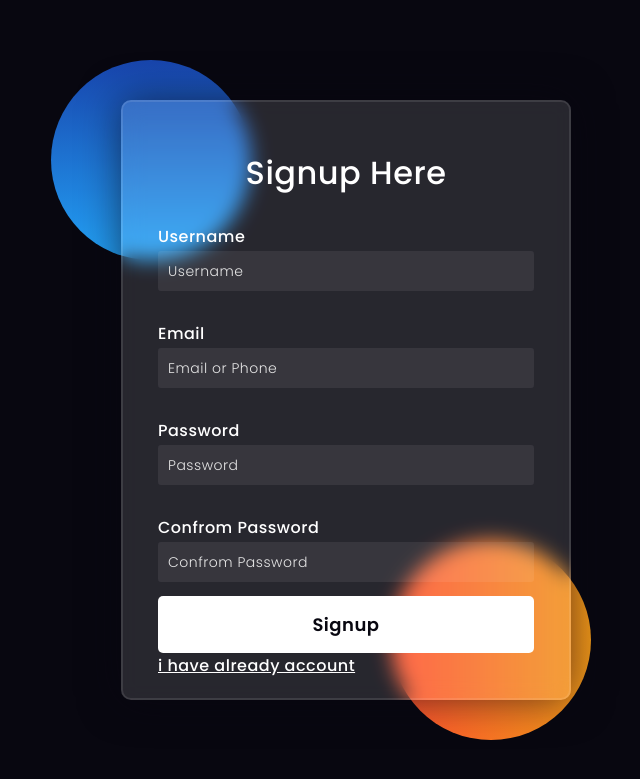
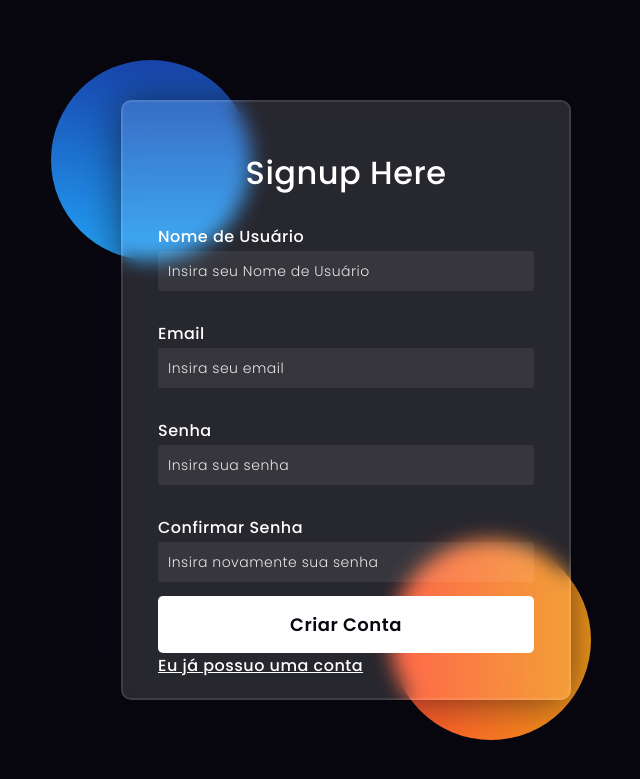
Before and after one commit to julsales/Coffee12, a Django app: page /signup/ in a window 1280 px wide. Shown: the top 779 px of the page, without its empty margins (294-934 px from the left). Run offline with Django 5.2, Linux system fonts and the light colour scheme.

Commit message:
Traduzinho parte do HTML

```diff
--- a/coffee12/coffee12/urls.py
+++ b/coffee12/coffee12/urls.py
@@ -8,4 +8,5 @@ urlpatterns = [
     path('signup/', views.SignupPage, name='signup'),  # Rota para a página de cadastro
     path('', views.LoginPage, name='login'),
     path('logout/', views.LogoutPage, name='logout'),  # Rota para a página de login
+
 ]
--- a/coffee12/coffee12app/views.py
+++ b/coffee12/coffee12app/views.py
@@ -2,6 +2,8 @@ from django.shortcuts import render, HttpResponse, redirect
 from django.contrib.auth.models import User
 from django.contrib.auth import authenticate, login, logout
 from django.contrib.auth.decorators import login_required
+from django.contrib import messages
+from coffee12 import settings
 
 @login_required(login_url='login')
 def Homepage(request):
@@ -17,22 +19,28 @@ def SignupPage(request):
             return HttpResponse("Sua senha está diferente da confirmação")
         my_user=User.objects.create_user(uname,email,pass1)
         my_user.save()
+        messages.success(request, 'Sua conta foi criada com sucesso. Faça login agora.')
         return redirect('login')
-        print(uname, email, pass1, pass2)
+
 
     return render(request, 'signup.html')
 
 def LoginPage(request):
-    if request.method=='POST':
-        username=request.POST.get('username')
-        pass1=request.POST.get('pass')
-        user=authenticate(request,username=username,password=pass1)
+    if request.method == 'POST':
+        username = request.POST.get('username')
+        password = request.POST.get('password')
+        user = authenticate(request, username=username, password=password)
         if user is not None:
-            login(request,user)
+            login(request, user)
             return redirect('homepage')
         else:
             return HttpResponse("Nome de usuário ou senha incongruentes")
+
     return render(request, 'login.html')
+
+
+
+
 
 def LogoutPage(request):
     logout(request)
--- a/coffee12/templates/signup.html
+++ b/coffee12/templates/signup.html
@@ -131,7 +131,9 @@ button{
 .social i{
   margin-right: 4px;
 }
-
+.already_account {
+    margin-top: 20px; /* Ajuste o valor conforme necessário */
+}
     </style>
 </head>
 <body>
@@ -143,21 +145,21 @@ button{
         {% csrf_token %}
         <h3>Signup Here</h3>
 
-        <label for="username">Username</label>
-        <input type="text" placeholder="Username" name="username" id="username">
+        <label for="username">Nome de Usuário</label>
+        <input type="text" placeholder="Insira seu Nome de Usuário" name="username" id="username">
 
         <label for="email">Email</label>
-        <input type="email" placeholder="Email or Phone" name="email" id="email">
+        <input type="email" placeholder="Insira seu email" name="email" id="email">
 
-        <label for="password1">Password</label>
-        <input type="password" placeholder="Password" id="password1" name="password1">
+        <label for="password1">Senha</label>
+        <input type="password" placeholder="Insira sua senha" id="password1" name="password1">
 
 
-        <label for="password2">Confrom Password</label>
-        <input type="password" placeholder="Confrom Password" id="password2" name="password2">
-        <button type="submit">Signup</button>
+        <label for="password2">Confirmar Senha</label>
+        <input type="password" placeholder="Insira novamente sua senha" id="password2" name="password2">
+        <button type="submit">Criar Conta</button>
 
-        <a href="{% url 'login' %}" >i have already account</a>
+        <a href="{% url 'login' %}" >Eu já possuo uma conta</a>
     </form>
 </body>
 </html>
```
Also changed, not shown: coffee12/templates/login.html (+13 -9 lines), coffee12/db.sqlite3.
